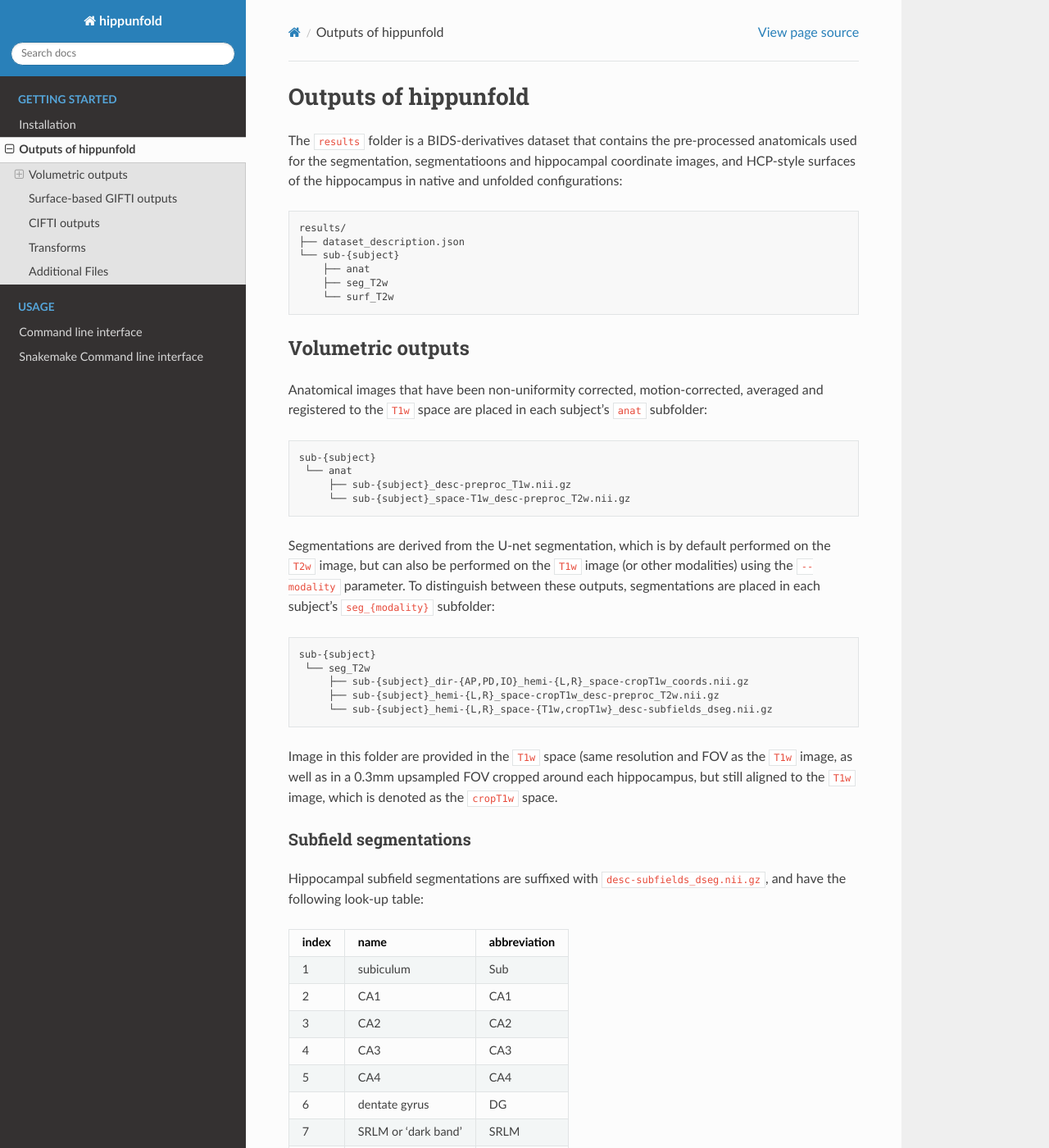
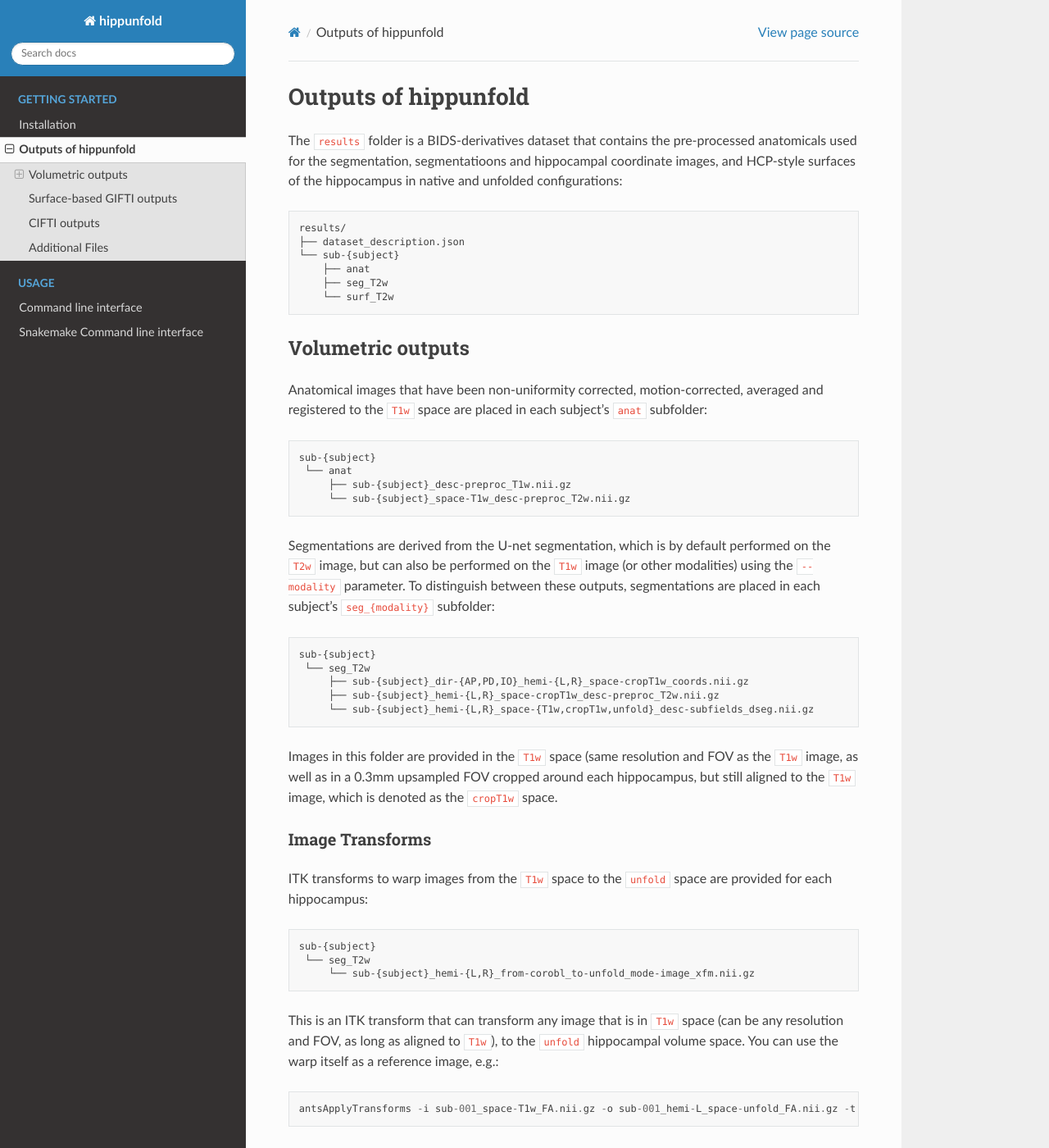
Before and after one commit to mcespedes99/hippunfold, a Sphinx documentation site: the page built from docs/getting_started/outputs.rst, in a window 1280 px wide and 1400 px high. Shown: the whole window at 82% size. Built offline with Sphinx 7.4.7 and the Read the Docs theme 2.0.0, drawn with Linux system fonts in a browser that asks for light colours; some of the changed text lies outside the part shown.

Commit message:
updated docs [skip ci]

```diff
--- a/docs/getting_started/outputs.rst
+++ b/docs/getting_started/outputs.rst
@@ -30,9 +30,23 @@ Segmentations are derived from the U-net segmentation, which is by default perfo
      └── seg_T2w
          ├── sub-{subject}_dir-{AP,PD,IO}_hemi-{L,R}_space-cropT1w_coords.nii.gz
          ├── sub-{subject}_hemi-{L,R}_space-cropT1w_desc-preproc_T2w.nii.gz
-         └── sub-{subject}_hemi-{L,R}_space-{T1w,cropT1w}_desc-subfields_dseg.nii.gz
+         └── sub-{subject}_hemi-{L,R}_space-{T1w,cropT1w,unfold}_desc-subfields_dseg.nii.gz
 
-Image in this folder are provided in the ``T1w`` space (same resolution and FOV as the ``T1w`` image, as well as in a 0.3mm upsampled FOV cropped around each hippocampus, but still aligned to the ``T1w`` image, which is denoted as the ``cropT1w`` space.
+Images in this folder are provided in the ``T1w`` space (same resolution and FOV as the ``T1w`` image, as well as in a 0.3mm upsampled FOV cropped around each hippocampus, but still aligned to the ``T1w`` image, which is denoted as the ``cropT1w`` space.
+
+Image Transforms
+^^^^^^^^^^^^^^^^
+
+ITK transforms to warp images from the ``T1w`` space to the ``unfold`` space are provided for each hippocampus::
+
+    sub-{subject}
+     └── seg_T2w
+         └── sub-{subject}_hemi-{L,R}_from-corobl_to-unfold_mode-image_xfm.nii.gz
+
+This is an ITK transform that can transform any image that is in ``T1w`` space (can be any resolution and FOV, as long as aligned to ``T1w``), to the ``unfold`` hippocampal volume space. You can use the warp itself as a reference image, e.g.::
+
+    antsApplyTransforms -i sub-001_space-T1w_FA.nii.gz -o sub-001_hemi-L_space-unfold_FA.nii.gz -t sub-001_hemi-L_from-corobl_to-unfold_mode-image_xfm.nii.gz -r sub-001_hemi-L_from-corobl_to-unfold_mode-image_xfm.nii.gz -v
+
 
 Subfield segmentations
 ^^^^^^^^^^^^^^^^^^^^^^
```
Also changed, not shown: other parts of docs/getting_started/outputs.rst (+0 -4 lines).
